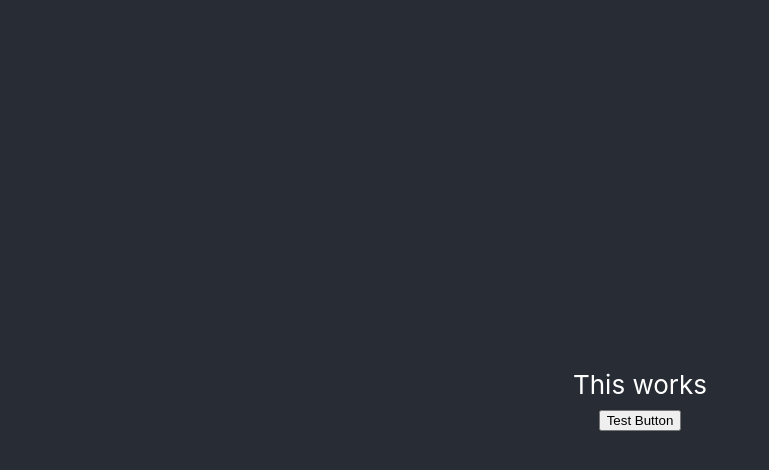
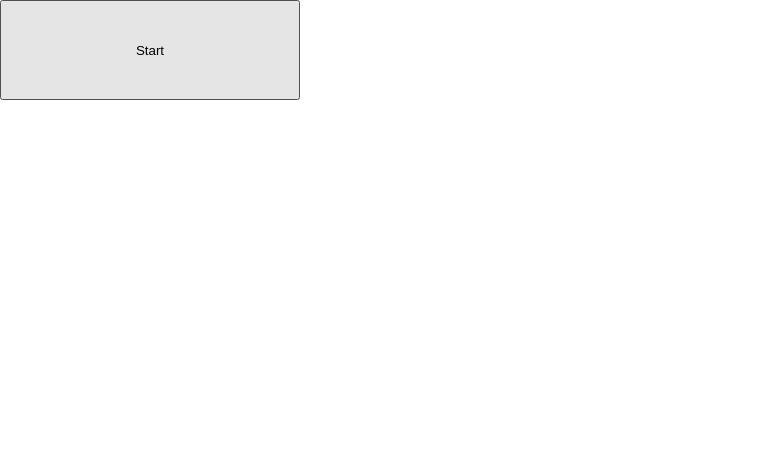
Before and after one commit to ElijahB09/RPG-Game, a React (Create React App) app in the folder Frontend/rpg-game/: page / in a window 1280 px wide. Shown: the top 470 px of the page, without its empty margins (0-769 px from the left). Built offline with nearby package versions, Linux system fonts and the light colour scheme.

Commit message:
Building home menu component

```diff
--- a/Frontend/rpg-game/package.json
+++ b/Frontend/rpg-game/package.json
@@ -12,6 +12,7 @@
     "@types/react-dom": "^18.2.4",
     "axios": "^1.4.0",
     "react": "^18.2.0",
+    "react-bootstrap": "^2.8.0",
     "react-dom": "^18.2.0",
     "react-scripts": "5.0.1",
     "typescript": "^4.9.5",
--- a/Frontend/rpg-game/src/App.tsx
+++ b/Frontend/rpg-game/src/App.tsx
@@ -1,10 +1,10 @@
 import './App.css';
-import Viewtest from './views/TestingViews';
+import HomeScreen from './components/views/HomeScreen';
 
 function App() {
   return (
     <div className='container'>
-      <Viewtest />
+      <HomeScreen />
     </div>
   );
 }
--- a/Frontend/rpg-game/src/components/BasicButton.tsx
+++ b/Frontend/rpg-game/src/components/GetPlayerByIdButton.tsx
@@ -1,10 +1,10 @@
 import { render } from '@testing-library/react';
-import { GetPlayerById, GetPlayers } from '../api/PlayerApi';
+import { GetPlayerById } from '../api/PlayerApi';
 import { Player } from '../models/PlayerModel';
 
-function BasicButton() {
+function GetPlayerByIdButton() {
     const handleClick = () => {
-        GetPlayerById(2).then(response => {
+        GetPlayerById(1).then(response => {
             const player: Player = response.data;
             console.log(player);
             render(
@@ -41,4 +41,4 @@ function BasicButton() {
         </div>
     );
 }
-export default BasicButton;
+export default GetPlayerByIdButton;
--- /dev/null
+++ b/Frontend/rpg-game/src/components/views/HomeScreen.tsx
@@ -0,0 +1,7 @@
+import HomeScreenMenu from "./HomeScreenMenu";
+
+export default function HomeScreen() {
+    return (
+        <HomeScreenMenu />
+    );
+}
--- /dev/null
+++ b/Frontend/rpg-game/src/components/views/HomeScreenMenu.tsx
@@ -0,0 +1,11 @@
+import { Button } from 'react-bootstrap';
+
+export default function HomeScreenMenu() {
+    return (
+        <>
+        <div>
+            <Button variant='primary' style={{width: '300px', height: '100px'}} >Start</Button>
+        </div>
+        </>
+    )
+}
--- a/Frontend/rpg-game/src/views/TestingViews.tsx
+++ /dev/null
@@ -1,12 +0,0 @@
-import BasicButton from "../components/BasicButton";
-
-export default function Viewtest() {
-    return (
-        <div className="App">
-            <header className="App-header">
-                This works
-                <BasicButton />
-            </header>
-        </div>
-    );
-}
```
Also changed, not shown: 1 other file (tests, documents, lock files or other folders).
